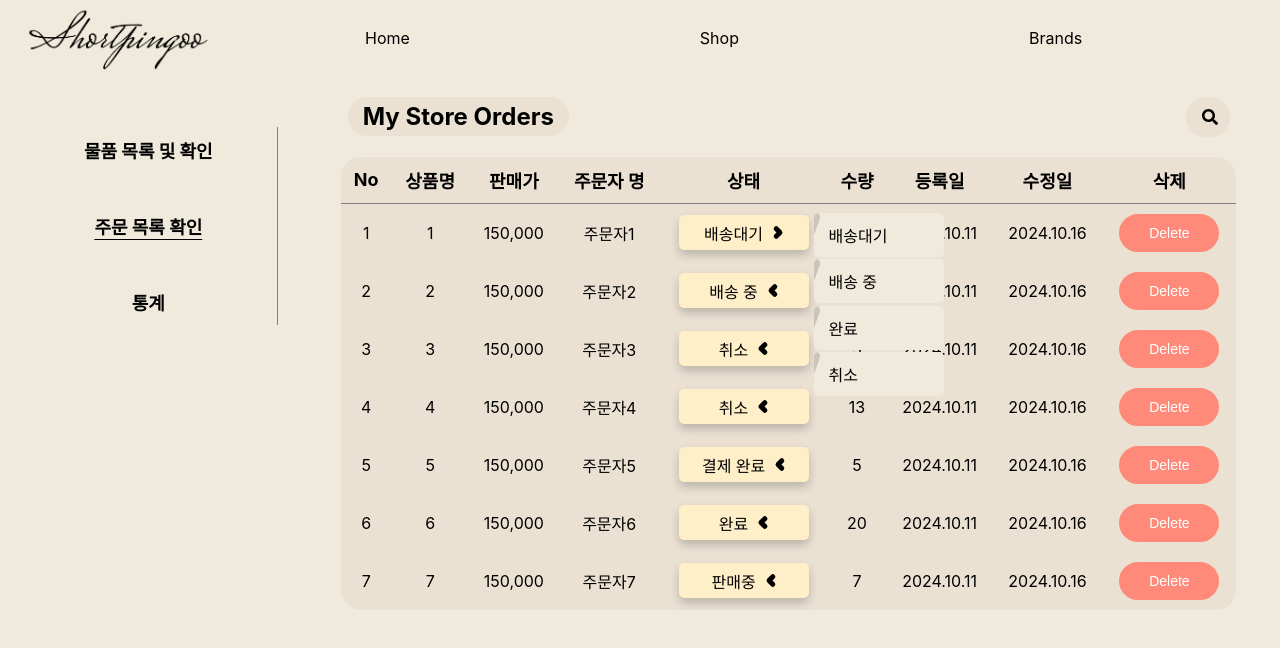
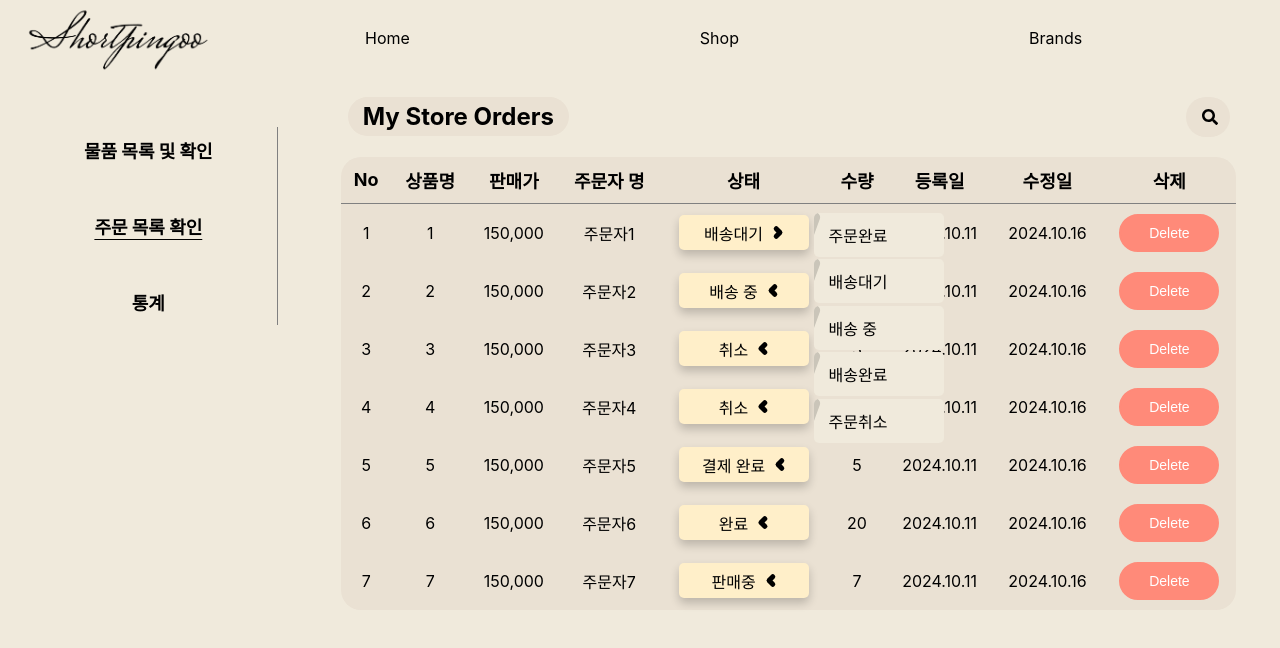
Before and after one commit to SK-Rookies-Final3/FrontEnd, a React (Create React App) app: page /business/orderlist in a window 1280 px wide. Both pictures are taken after a click on the element "배송대기". Shown: the top 648 px of the page. Built offline with nearby package versions, Linux system fonts and the light colour scheme.

Commit message:
fix: RF-56 <주문 상태 드롭다운 수정>

```diff
--- a/src/component/business/Business_OrderList.js
+++ b/src/component/business/Business_OrderList.js
@@ -142,10 +142,11 @@ function OrderTable({ searchQuery }) {
                                 <span className="left-icon"></span>
                                 <span className="right-icon"></span>
                                 <div className="items">
-                                    <a href="#" onClick={() => handleStatusChange(order.no, '배송대기')} style={{ '--i': 1 }}><span></span>배송대기</a>
-                                    <a href="#" onClick={() => handleStatusChange(order.no, '배송 중')} style={{ '--i': 2 }}><span></span>배송 중</a>
-                                    <a href="#" onClick={() => handleStatusChange(order.no, '완료')} style={{ '--i': 3 }}><span></span>완료</a>
-                                    <a href="#" onClick={() => handleStatusChange(order.no, '취소')} style={{ '--i': 4 }}><span></span>취소</a>
+                                    <a href="#" onClick={() => handleStatusChange(order.no, '주문완료')} style={{ '--i': 1 }}><span></span>주문완료</a>
+                                    <a href="#" onClick={() => handleStatusChange(order.no, '배송대기')} style={{ '--i': 2 }}><span></span>배송대기</a>
+                                    <a href="#" onClick={() => handleStatusChange(order.no, '배송 중')} style={{ '--i': 3 }}><span></span>배송 중</a>
+                                    <a href="#" onClick={() => handleStatusChange(order.no, '배송완료')} style={{ '--i': 4 }}><span></span>배송완료</a>
+                                    <a href="#" onClick={() => handleStatusChange(order.no, '주문취소')} style={{ '--i': 5 }}><span></span>주문취소</a>
                                 </div>
                             </div>
                         </td>
```
